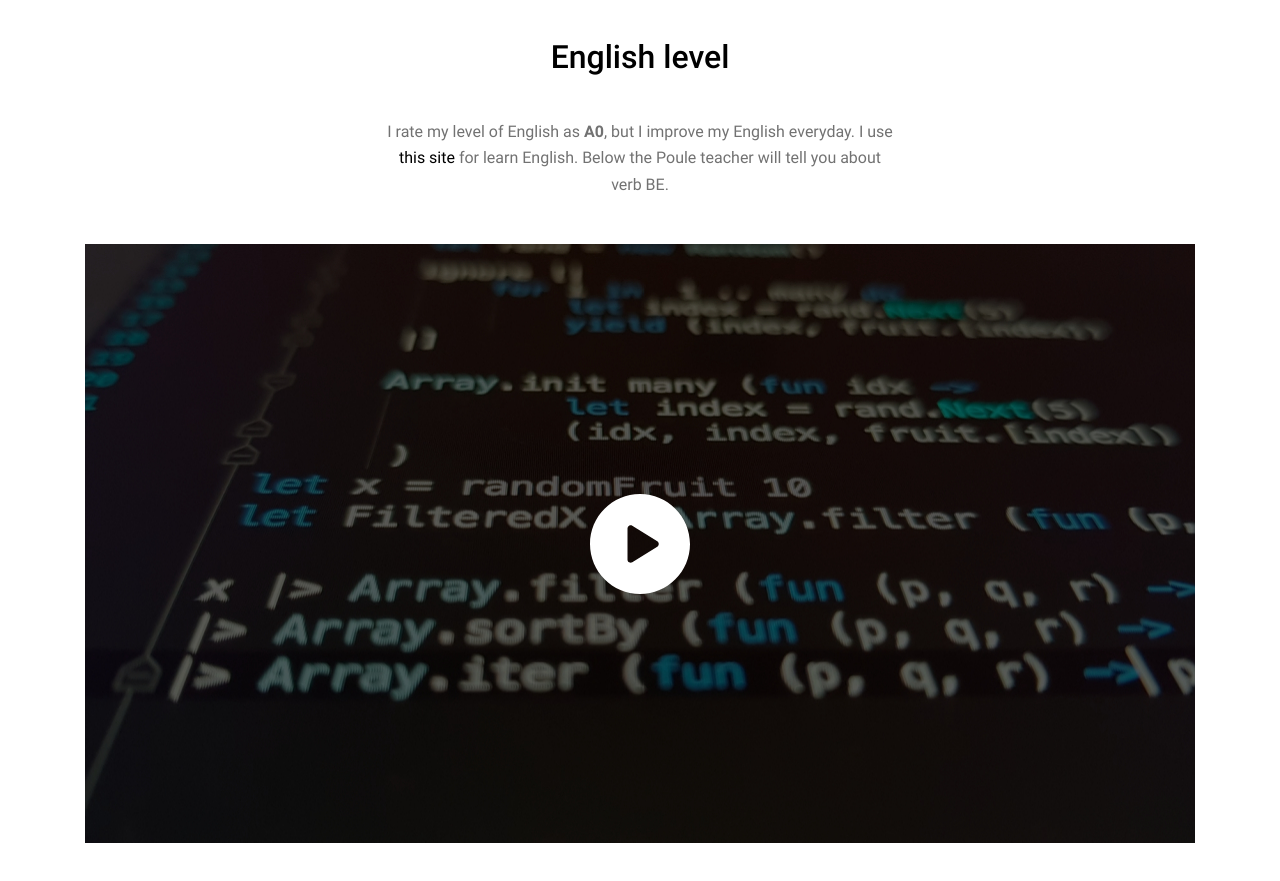
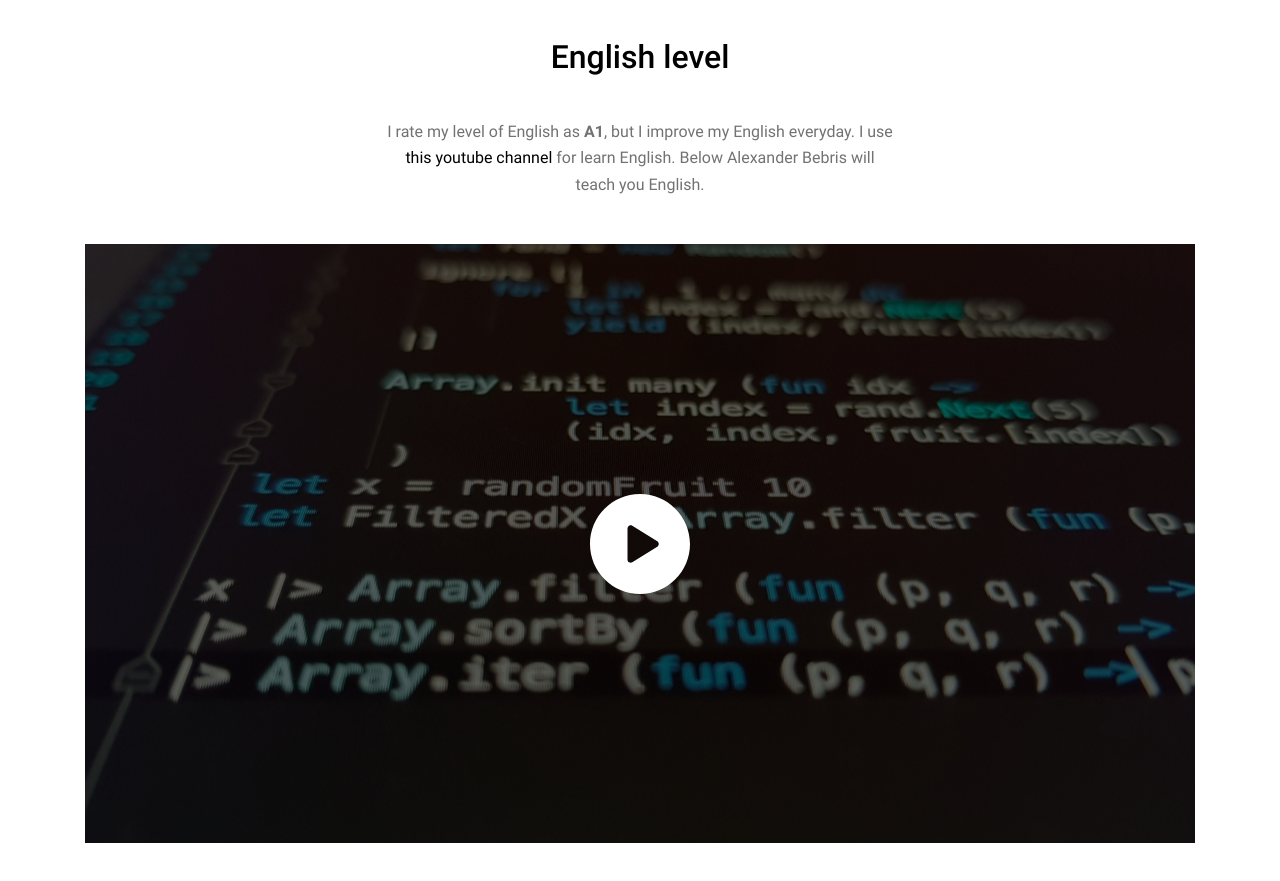
Before and after one commit to Eremeow138/rsschool-cv, a plain HTML site: page index.html in a window 1280 px wide. Shown: the part 4960-5841 px from the top of the page. Drawn offline with Linux system fonts and the light colour scheme; files whose address does not match are found by name.

Commit message:
fix: correct english section

```diff
--- a/index.html
+++ b/index.html
@@ -546,19 +546,19 @@
             <div class="clause">
               <h2 class="section__title">English level</h2>
               <div class="clause__description">
-                I rate my level of English as <b>A0</b>, but I improve my
+                I rate my level of English as <b>A1</b>, but I improve my
                 English everyday. I use
                 <a
+                  target="_blank"
                   class="clause__link"
-                  href="https://www.learnamericanenglishonline.com/"
-                  >this site</a
+                  href="https://www.youtube.com/channel/UC_3oKG5Szq-m6Xz-MjRZgpw"
+                  >this youtube channel</a
                 >
-                for learn English. Below the Poule teacher will tell you about
-                verb BE.
+                for learn English. Below Alexander Bebris will teach you English.
               </div>
             </div>
             <div class="video">
-              <div class="video__wrapper js_youtube" id="sBsaMQNApgE">
+              <div class="video__wrapper js_youtube" id="QbSrhuSNOnI">
                 <img
                   class="video__prev"
                   src="img/prev_video.jpg"
```
